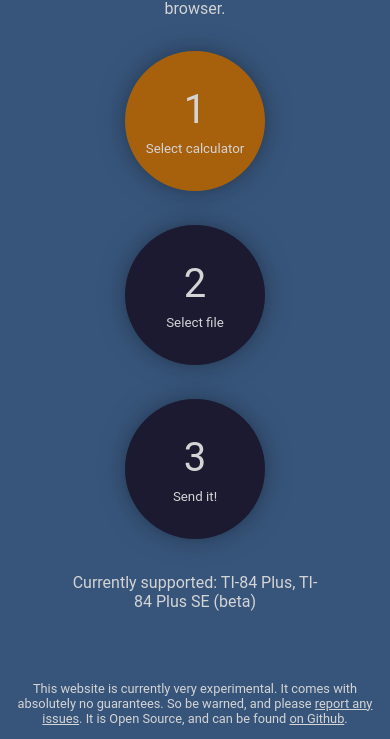
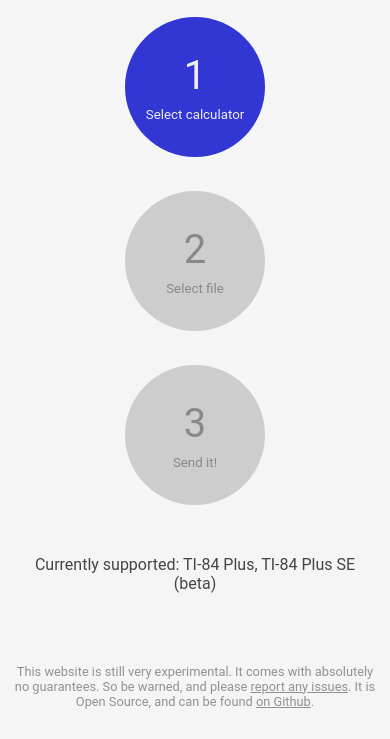
Before and after one commit to Timendus/ticalc.link, a website: page docs/index.html in a window 390 px wide. Shown: the part 170-909 px from the top of the page. Drawn offline with Linux system fonts and the light colour scheme.

Commit message:
Restyle the page

````diff
--- a/docs/index.html
+++ b/docs/index.html
@@ -27,7 +27,7 @@
     </main>
     <footer>
       <p>
-        This website is currently very experimental.
+        This website is still very experimental.
         It comes with absolutely no guarantees.
         So be warned, and please <a href="https://github.com/Timendus/ticalc.link/issues">report any issues</a>.
         It is Open Source, and can be found <a href="https://github.com/Timendus/ticalc.link">on Github</a>.
--- /dev/null
+++ b/styles/animation.scss
@@ -0,0 +1,84 @@
+// Animation
+//
+// These are some really simple mixins to write clean and DRY animations and
+// leave the annoying vendor specific prefixing to the mixin.
+//
+// Styleguide Mixins.Animation
+
+// animation($animation)
+//
+// A mixin for vendor prefixing the `animation` declaration
+//
+// ```css
+// .complicated-element {
+//   @include animation(animation-name 2s infinite linear);
+// }
+// ```
+//
+// Styleguide Mixins.Animation.animation
+
+@mixin animation($animation) {
+      -ms-animation: $animation;
+  -webkit-animation: $animation;
+          animation: $animation;
+}
+
+// animation-delay($delay)
+//
+// A mixin for vendor prefixing the `animation-delay` declaration
+//
+// ```css
+// .complicated-element {
+//   @include animation-delay(2s);
+// }
+// ```
+//
+// Styleguide Mixins.Animation.animation-delay
+
+@mixin animation-delay($delay) {
+      -ms-animation-delay: $delay;
+  -webkit-animation-delay: $delay;
+          animation-delay: $delay;
+}
+
+// keyframes($name) { ... }
+//
+// A mixin for vendor prefixing the `@keyframes` declaration
+//
+// ```css
+// @include keyframes(animation-name) {
+//   // Your animation here
+// }
+// ```
+//
+// Styleguide Mixins.Animation.keyframes
+
+@mixin keyframes($name) {
+  @-ms-keyframes #{$name} {
+    @content;
+  }
+  @-webkit-keyframes #{$name} {
+    @content;
+  }
+  @keyframes #{$name} {
+    @content;
+  }
+}
+
+// transition($props);
+//
+// A mixin for vendor prefixing transitions
+//
+// ```css
+// .complicated-element {
+//   @include transition(transform 0.2s ease-in-out);
+// }
+// ```
+//
+// Styleguide Mixins.Animation.transition
+
+@mixin transition($props) {
+  -webkit-transition: -webkit-#{$props};
+  -webkit-transition: $props;
+          transition: $props;
+}
--- a/styles/index.scss
+++ b/styles/index.scss
@@ -1,10 +1,19 @@
-$background-color: #052b5a;
-$text-color: #d4d4d4;
-$button-color: #1b1a31;
-$active-button-color: #a7610c;
-$complete-button-color: #236946;
+@import 'animation';
+
+$background-color: #F5F5F5;
+$text-color: #444444;
 $shadow: 0px 0px 33px -10px rgba(0,0,0,0.75);
 $font: Roboto, Tahoma, Arial, sans-serif;
+
+$button-color: #cdcdce;
+$button-text: #888888;
+$active-button-color: #3237d4;
+$active-button-text: #EEEEEE;
+$complete-button-color: #36a252;
+$complete-button-text: #EEEEEE;
+
+$check-width: 34px;
+$check-height: 20px;
 
 html, body, * {
   margin: 0;
@@ -43,13 +52,8 @@
 
   & > section {
     display: none;
-    background-color: rgba(255, 255, 255, 0.2);
     width: 100vw;
-    padding: 4em;
-
-    -webkit-box-shadow: $shadow;
-    -moz-box-shadow: $shadow;
-    box-shadow: $shadow;
+    padding: 2em;
 
     &.active {
       display: block;
@@ -75,8 +79,8 @@
   font-size: 0.8em;
   text-align: left;
 
-  &, a {
-    color: $text-color;
+  p, a {
+    color: lighten($text-color, 30%);
   }
 }
 
@@ -85,6 +89,7 @@
   flex-direction: row;
   align-items: center;
   justify-content: center;
+  margin: 2em;
 
   button {
     width: 20vw;
@@ -100,29 +105,79 @@
     border: 0px;
     cursor: default;
 
-    -webkit-box-shadow: $shadow;
-    -moz-box-shadow: $shadow;
-    box-shadow: $shadow;
+    color: $button-text;
+    font-family: $font;
 
-    color: $text-color;
-    font-family: $font;
+    transition: background-color 0.2s ease, border 0.2s ease;
 
     &.active {
       background-color: $active-button-color;
       cursor: pointer;
+      color: $active-button-text;
 
-      &:focus, &:hover {
-        border: 10px solid darken($active-button-color, 5%);
+      &:focus {
+        background-color: darken($active-button-color, 3%);
+      }
+      &:hover {
+        background-color: lighten($active-button-color, 3%);
       }
     }
 
     &.complete {
       background-color: $complete-button-color;
       cursor: pointer;
+      color: $complete-button-text;
 
-      &:focus, &:hover {
-        border: 10px solid darken($complete-button-color, 5%);
+      &:focus {
+        background-color: darken($complete-button-color, 2%);
       }
+      &:hover {
+        background-color: lighten($complete-button-color, 2%);
+      }
+
+      // Show checkmark animation
+      span {
+        color: $complete-button-color;
+        font-size: 0;
+        width: 48px;
+        height: 57px;
+        margin: 0px auto;
+
+        &:before {
+          content: ' ';
+          left: 50px;
+          display: block;
+          box-sizing: content-box;
+          width: $check-width;
+          height: $check-height;
+
+          border: 6px solid white;
+          border-top: 0;
+          border-right: 0;
+          transform: translate(0px, 18px) rotate(-45deg);
+          transform-origin: left top;
+          @include animation(checkmark-animation 0.6s 1 ease);
+        }
+
+        @include keyframes(checkmark-animation) {
+          0% {
+            height: 0;
+            width: 0;
+            opacity: 1;
+          }
+          50% {
+            height: $check-height;
+            width: 0;
+            opacity: 1;
+          }
+          100% {
+            height: $check-height;
+            width: $check-width;
+            opacity: 1;
+          }
+        }
+      }
+
     }
 
     &:focus {
@@ -138,7 +193,7 @@
 
   @media screen and (max-width: 600px) {
     flex-direction: column;
-    margin: 2vh;
+    margin: 4vh;
 
     button {
       margin: 2vh 2vw 2vh 2vw;
````
Also changed, not shown: docs/style.css.
